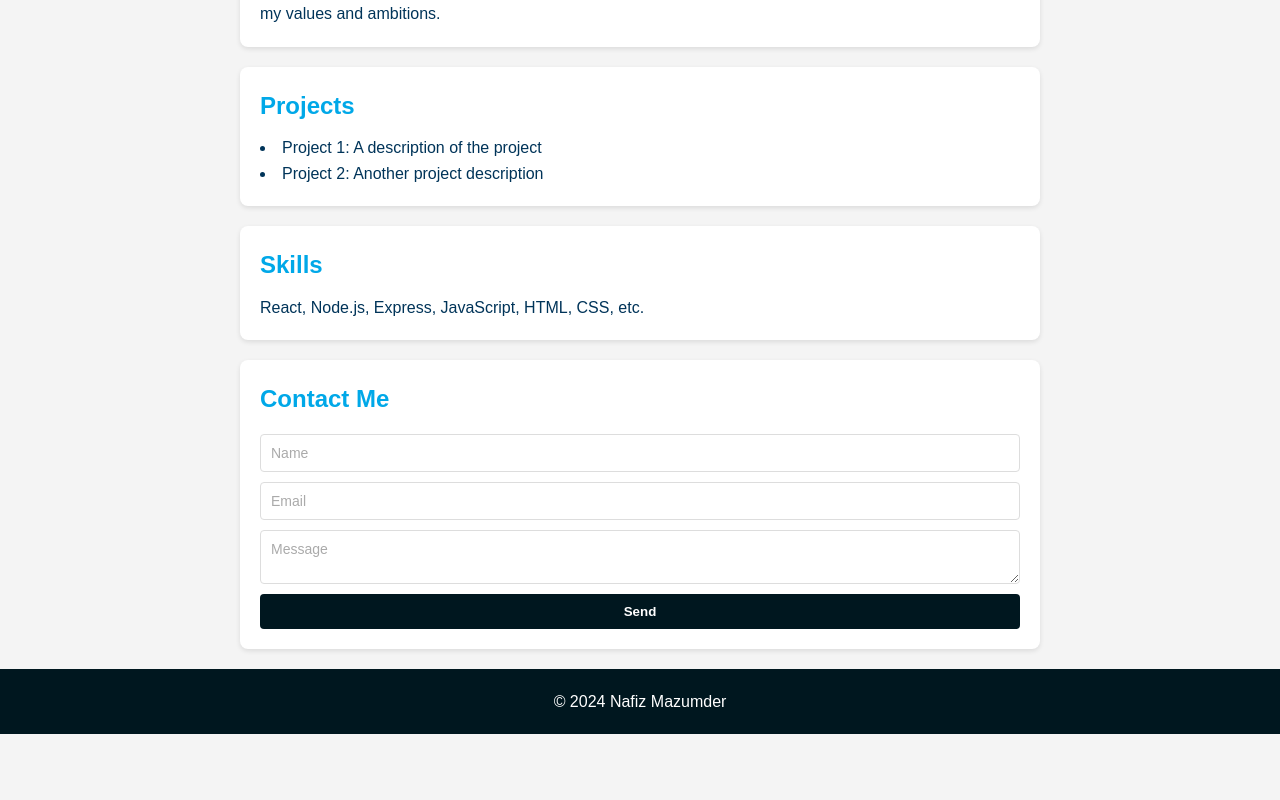
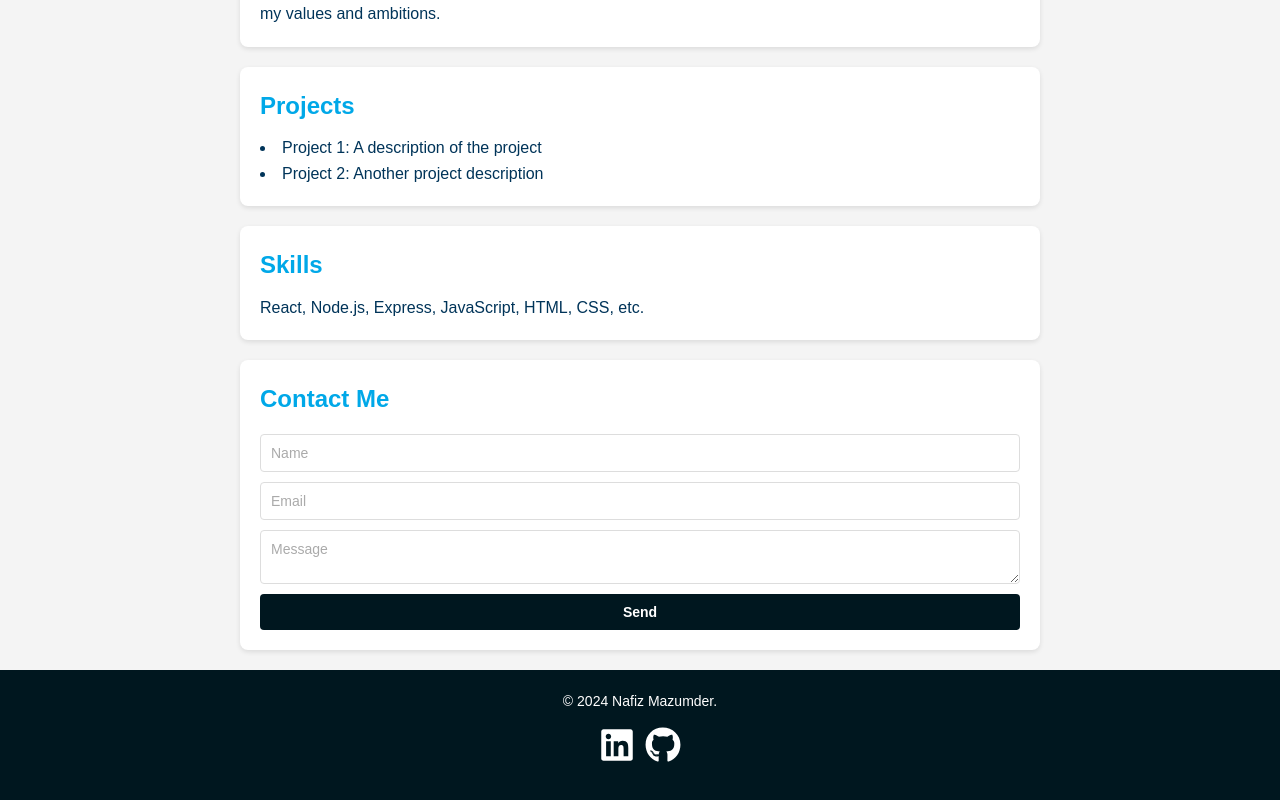
Before and after one commit to nafizMazumder/portfolio-fe, a React (Create React App) app: page / in a window 1280 px wide. Shown: the part 332-1132 px from the top of the page. Before the commit the page ends 1066 px from the top, so only its background shows below. Built offline with nearby package versions, Linux system fonts and the light colour scheme.

Commit message:
updated footer styles

```diff
--- a/package.json
+++ b/package.json
@@ -9,6 +9,7 @@
     "axios": "^1.7.7",
     "react": "^18.3.1",
     "react-dom": "^18.3.1",
+    "react-icons": "^5.3.0",
     "react-scripts": "5.0.1",
     "web-vitals": "^2.1.4"
   },
--- a/src/components/Footer.js
+++ b/src/components/Footer.js
@@ -1,9 +1,44 @@
-import React from 'react';
+import { useEffect } from 'react';
+import { FaLinkedin, FaGithub, FaArrowUp  } from 'react-icons/fa';
 
-const Footer = () => (
-    <footer>
-        <p>&copy; 2024 Nafiz Mazumder</p>
-    </footer>
-);
+const Footer = () => {
+    const currentYear = new Date().getFullYear();
+
+    // Scroll to top function
+    const scrollToTop = () => {
+        window.scrollTo({
+            top: 0,
+            behavior: 'smooth',
+        });
+    };
+
+    // Show/hide the scroll-to-top button when scrolling
+    useEffect(() => {
+        const handleScroll = () => {
+            if (window.scrollY > 300) {
+                document.body.classList.add('scrolled');
+            } else {
+                document.body.classList.remove('scrolled');
+            }
+        };
+
+        window.addEventListener('scroll', handleScroll);
+        return () => window.removeEventListener('scroll', handleScroll);
+    }, []);
+
+    return (
+        <footer>
+            <p>&copy; {currentYear} Nafiz Mazumder.</p>
+            <ul>
+                <li><a href="https://www.linkedin.com/in/yourprofile" target="_blank"
+                       rel="noopener noreferrer"><FaLinkedin/></a></li>
+                <li><a href="https://github.com/yourprofile" target="_blank" rel="noopener noreferrer"><FaGithub/></a></li>
+            </ul>
+            <button onClick={scrollToTop} className="scroll-to-top">
+                <FaArrowUp className="scroll-to-top-icon"/>
+            </button>
+        </footer>
+    );
+};
 
 export default Footer;
--- a/src/styles.css
+++ b/src/styles.css
@@ -26,6 +26,7 @@ header {
 h1 a{
     color: #ffffff;
     text-decoration: none;
+    transition: color 0.3s ease;
 }
 
 h1 a:hover {
@@ -37,6 +38,7 @@ nav a {
     text-decoration: none;
     margin: 0 15px;
     font-weight: bold;
+    transition: color 0.3s ease;
 }
 
 nav a:hover {
@@ -67,6 +69,7 @@ h2 {
 p a {
     text-decoration: none;
     color: #003459;
+    transition: color 0.3s ease;
 }
 
 p a:hover {
@@ -105,17 +108,76 @@ button {
     font-weight: bold;
     cursor: pointer;
     border-radius: 4px;
+    font-size: 14px;
+    font-family: Arial, sans-serif;
+    transition: background-color 0.3s ease;
 }
 
 button:hover {
     background: #00a8e8;
 }
 
-/* Footer styles */
+/* Footer Styles */
 footer {
     text-align: center;
-    padding: 20px 0;
-    background: #00171f;
+    padding: 20px;
+    background-color: #00171f;
     color: #ffffff;
     margin-top: 20px;
 }
+
+footer p {
+    margin-bottom: 10px;
+    font-size: 14px;
+}
+
+footer ul {
+    list-style: none;
+    display: flex;
+    gap: 10px;
+    justify-content: center;
+    padding: 0;
+    margin: 0;
+}
+
+footer ul li a {
+    color: #ffffff;
+    font-size: 36px;
+    transition: color 0.3s ease;
+}
+
+footer ul li a:hover {
+    color: #00a8e8;
+}
+
+/* Scroll to Top Button Styles */
+.scroll-to-top {
+    position: fixed;
+    bottom: 20px;
+    right: 20px;
+    background: #00171f;
+    color: white;
+    padding: 10px;
+    border: 1px solid white;
+    cursor: pointer;
+    border-radius: 4px;
+    font-size: 14px;
+    display: none; /* Initially hidden */
+    opacity: 0.3;
+    transition: background-color 0.3s ease;
+}
+
+.scroll-to-top:hover {
+    opacity: 1;
+    background-color: #00a8e8;
+    border: 1px solid #00a8e8;
+}
+
+.scroll-to-top-icon {
+    font-size: 12px; /* Default size */
+}
+
+/* Show the button when scrolled down */
+body.scrolled .scroll-to-top {
+    display: block;
+}
```
Also changed, not shown: 1 other file (tests, documents, lock files or other folders).
